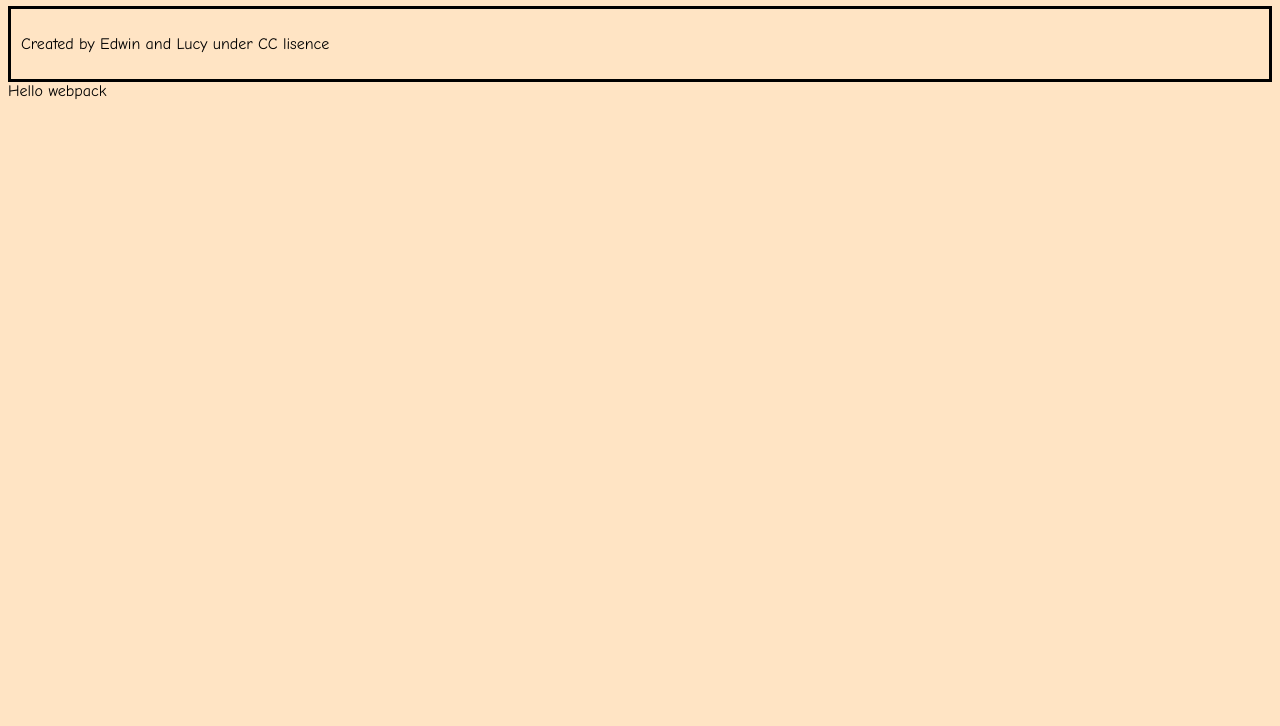
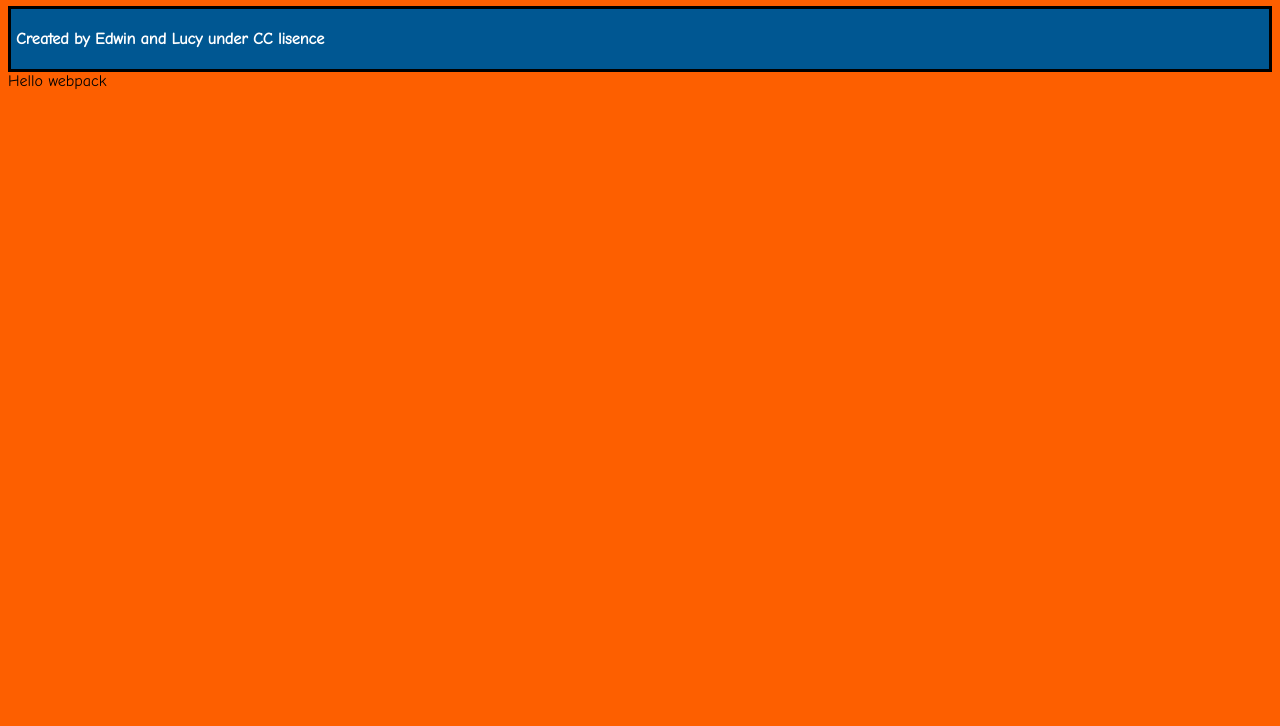
Before and after one commit to lucy-sees/tv-shows-capstone, a website built with webpack: page src/index.html in a window 1280 px wide. Shown: the part 74-800 px from the top of the page. Built offline with nearby package versions, Linux system fonts and the light colour scheme.

Commit message:
Fix linter error

```diff
--- a/src/style.css
+++ b/src/style.css
@@ -1,12 +1,17 @@
 body {
-  background-color: bisque;
+  background-color: #fd5f00;
   font-family: 'Comic Neue', cursive;
-
 }
 
 footer {
-  text-align: start;
+  display: flex;
+  flex-direction: column;
+  margin: auto;
+  color: white;
+  font-weight: 600;
   border: 3px solid black;
-  padding: 10px;
+  padding: 5px;
+  position: relative;
   max-width: 100%;
+  background: #005792;
 }
```
